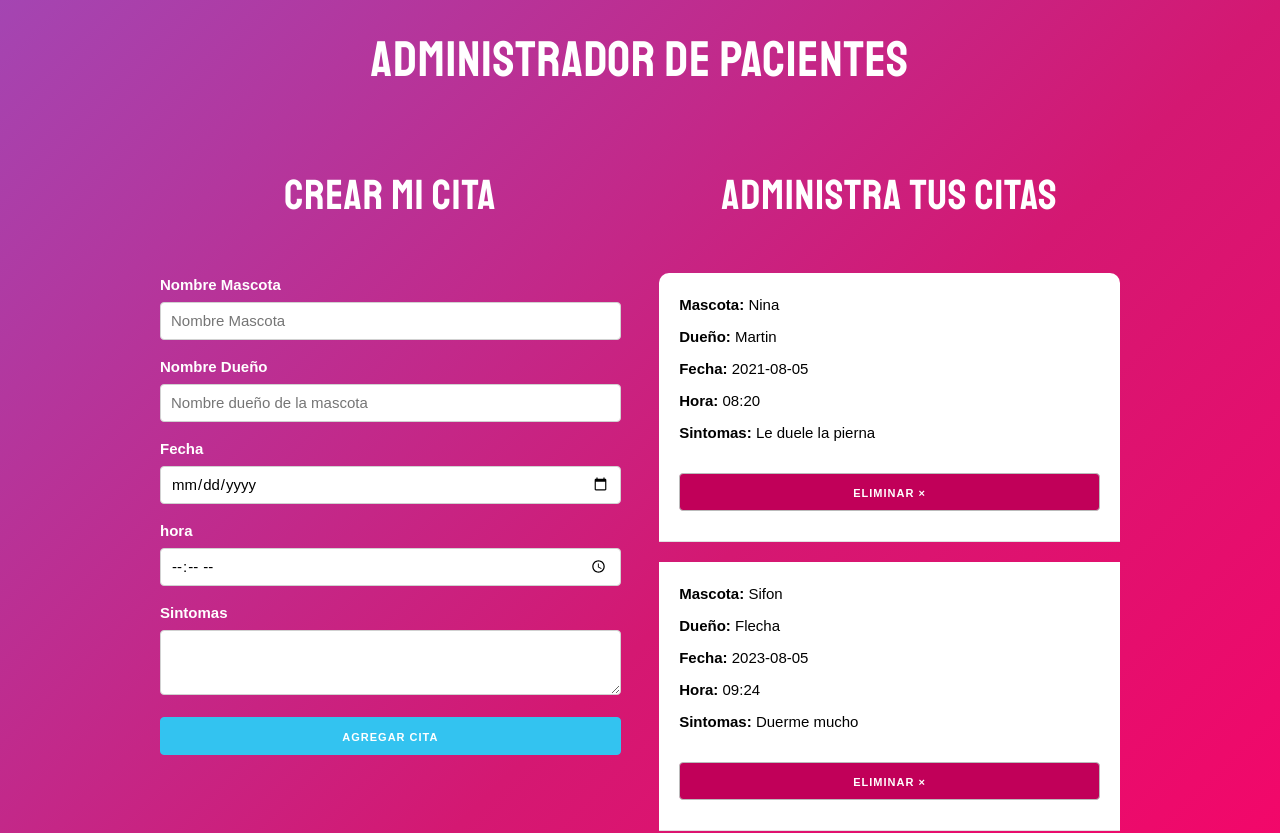
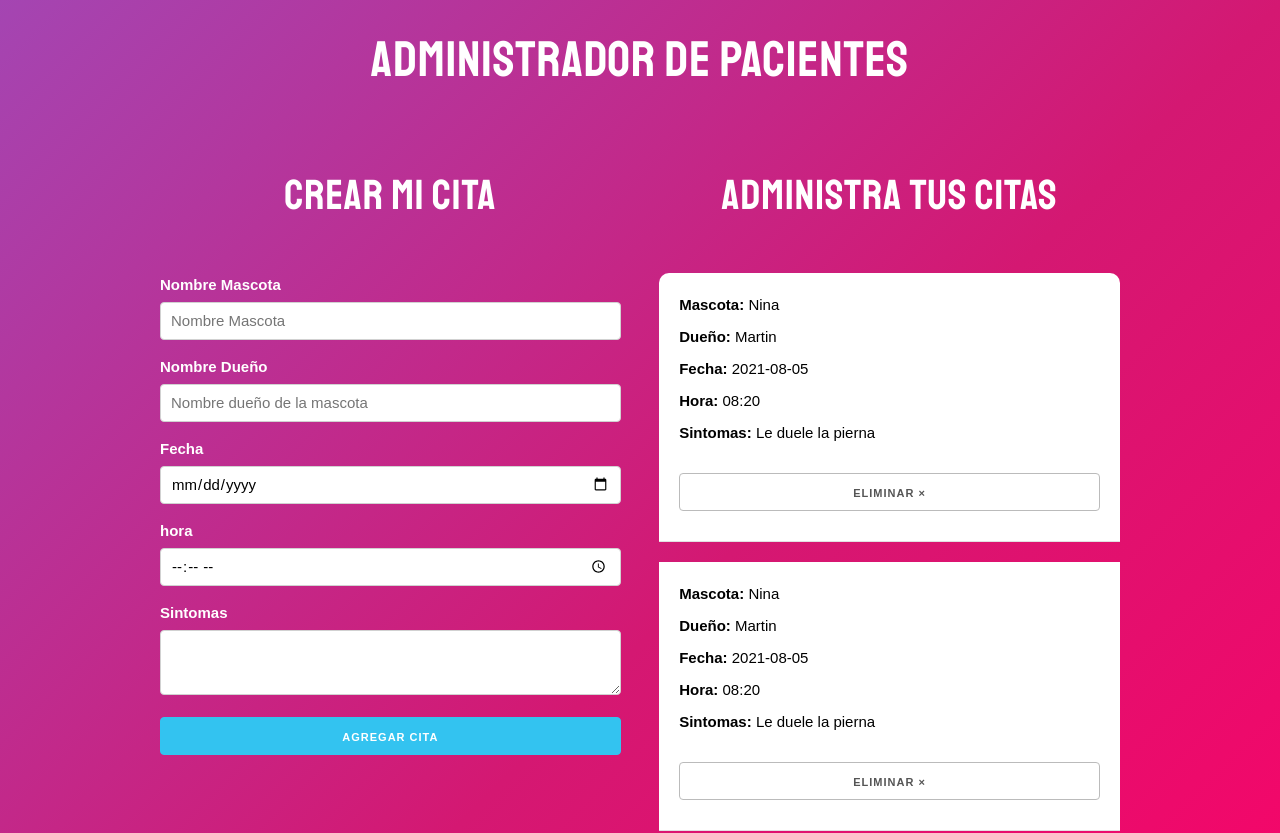
Before and after one commit to chanchimetro/TP4-Citas_01, a React (Create React App) app: page / in a window 1280 px wide. Shown: the top 833 px of the page. Built offline with nearby package versions, Linux system fonts and the light colour scheme.

Commit message:
added hooks

```diff
--- a/src/App.js
+++ b/src/App.js
@@ -1,11 +1,33 @@
 import './App.css';
 import Column from './column/Column'
 import Form from './form/Form'
-import Card from './card/Card'
+import List from './list/List'
 import { useState } from 'react';
 
 function App() {
-  const [citas, setCitas] = useState([]);
+  const [citas, setCitas] = useState([
+    {
+      mascota: 'Nina',
+      dueño: 'Martin',
+      fecha: '2021-08-05',
+      hora: '08:20',
+      sintomas: 'Le duele la pierna'
+    },
+    {
+      mascota: 'Nina',
+      dueño: 'Martin',
+      fecha: '2021-08-05',
+      hora: '08:20',
+      sintomas: 'Le duele la pierna'
+    },
+    {
+      mascota: 'Nina',
+      dueño: 'Martin',
+      fecha: '2021-08-05',
+      hora: '08:20',
+      sintomas: 'Le duele la pierna'
+    }
+  ]);
 
 
   return (
@@ -14,12 +36,10 @@ function App() {
       <div className='container'>
         <div className='row'>
           <Column titulo="CREAR MI CITA">
-            <Form setCitas={setCitas}/>
+            <Form setCitas={setCitas} citas={citas}/>
           </Column>
           <Column titulo="ADMINISTRA TUS CITAS">
-            <Card mascota='Nina' dueño='Martin' fecha='2021-08-05' hora='08:20' sintomas='Le duele la pierna'/>
-            <Card mascota='Sifon' dueño='Flecha' fecha='2023-08-05' hora='09:24' sintomas='Duerme mucho'/>
-            <Card mascota='Floki' dueño='Ari' fecha='2023-08-05' hora='16:15' sintomas='No está comiendo'/>
+            <List citas={citas}/>
           </Column>
         </div>
       </div>
--- a/src/card/Card.css
+++ b/src/card/Card.css
@@ -26,9 +26,11 @@
     border-bottom-right-radius: 1rem;
 }
 
-.button.eliminar,
+.button.eliminar {
+    margin-top: 2rem;
+}
+
 .button.eliminar:hover {
     background-color: #c10059;
     color: white;
-    margin-top: 2rem;
 }
--- a/src/card/Card.js
+++ b/src/card/Card.js
@@ -1,13 +1,13 @@
 import './Card.css'
 
-function Card(props) {
+function Card({cita}) {
     return(
         <div class="cita">
-            <p>Mascota: <span>{props.mascota}</span></p>
-            <p>Dueño: <span>{props.dueño}</span></p>
-            <p>Fecha: <span>{props.fecha}</span></p>
-            <p>Hora: <span>{props.hora}</span></p>
-            <p>Sintomas: <span>{props.sintomas}</span></p>
+            <p>Mascota: <span>{cita.mascota}</span></p>
+            <p>Dueño: <span>{cita.dueño}</span></p>
+            <p>Fecha: <span>{cita.fecha}</span></p>
+            <p>Hora: <span>{cita.hora}</span></p>
+            <p>Sintomas: <span>{cita.sintomas}</span></p>
             <button class="button eliminar u-full-width">Eliminar ×</button>
         </div>
     );
--- a/src/form/Form.js
+++ b/src/form/Form.js
@@ -1,9 +1,22 @@
 import './Form.css';
 import Input from '../input/Input'
 
-function Form(props) {
+function Form({ setCitas, citas }) {
+    function handleSubmit(e) {
+        let cita = {
+            mascota: e.target.mascota.value,
+            dueño: e.target.propietario.value,
+            fecha: e.target.date.value,
+            hora: e.target.hora.value,
+            sintomas: e.target.sintomas.value
+        }
+        setCitas(
+            citas + cita
+        );
+        console.log(citas);
+    }
     return (
-        <form>
+        <form onSubmit={(e) => handleSubmit(e)}>
             <Input input="input" label='Nombre Mascota' type='text' name='mascota' placeholder='Nombre Mascota'/>
             <Input input="input" label='Nombre Dueño' type='text' name='propietario' placeholder='Nombre dueño de la mascota'/>
             <Input input="input" label='Fecha' type='date' name='fecha' placeholder=''/>
--- a/src/list/List.js
+++ b/src/list/List.js
@@ -1,8 +1,13 @@
-import './list.css';
+import './List.css';
+import Card from '../card/Card'
 
-function List() {
+function List({citas}) {
     return(
-        <></>
+        <>
+        {citas.map((cita) => (
+            <Card cita={cita}/>
+        ))}
+        </>
     );
 }
 
```
